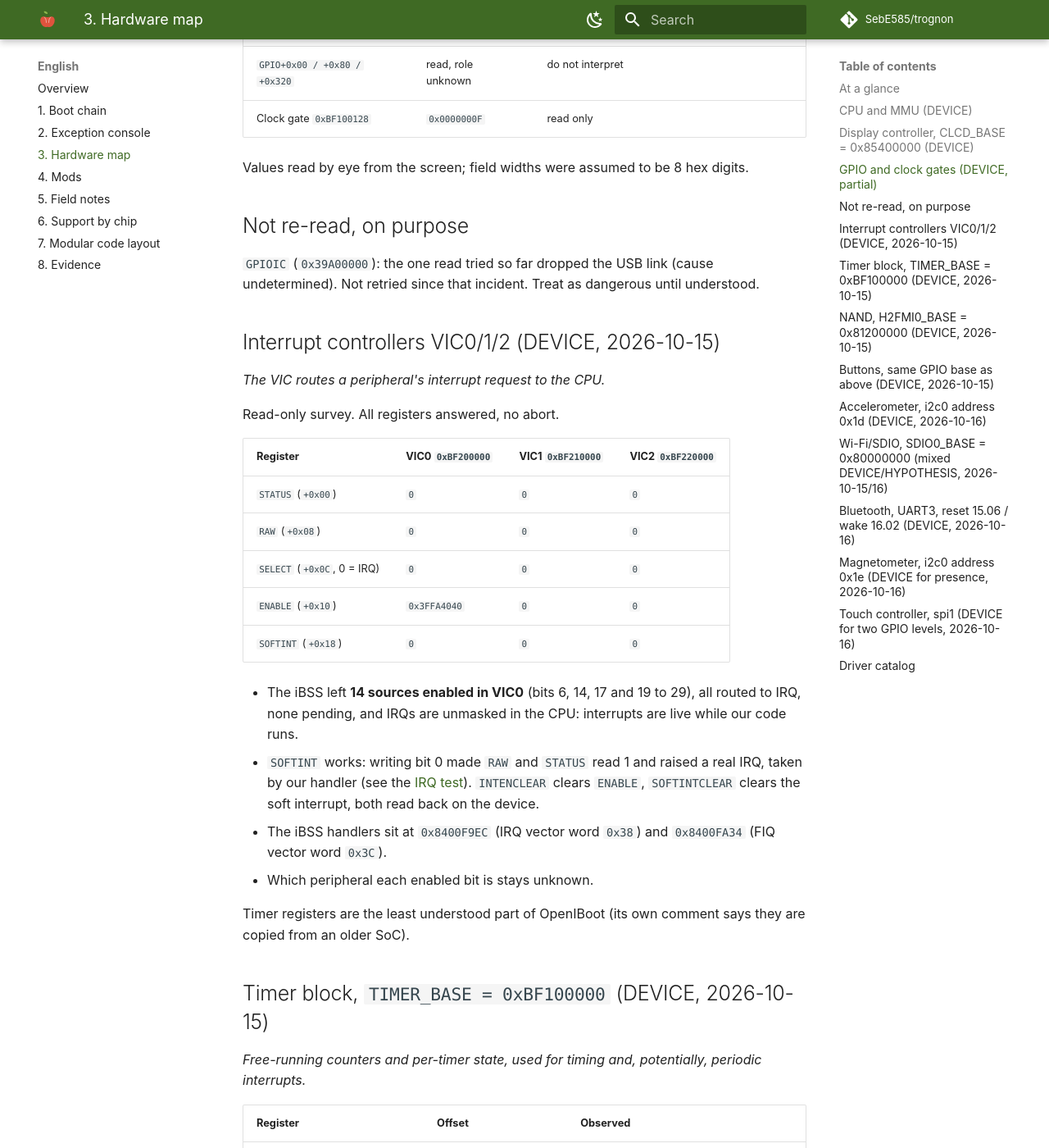
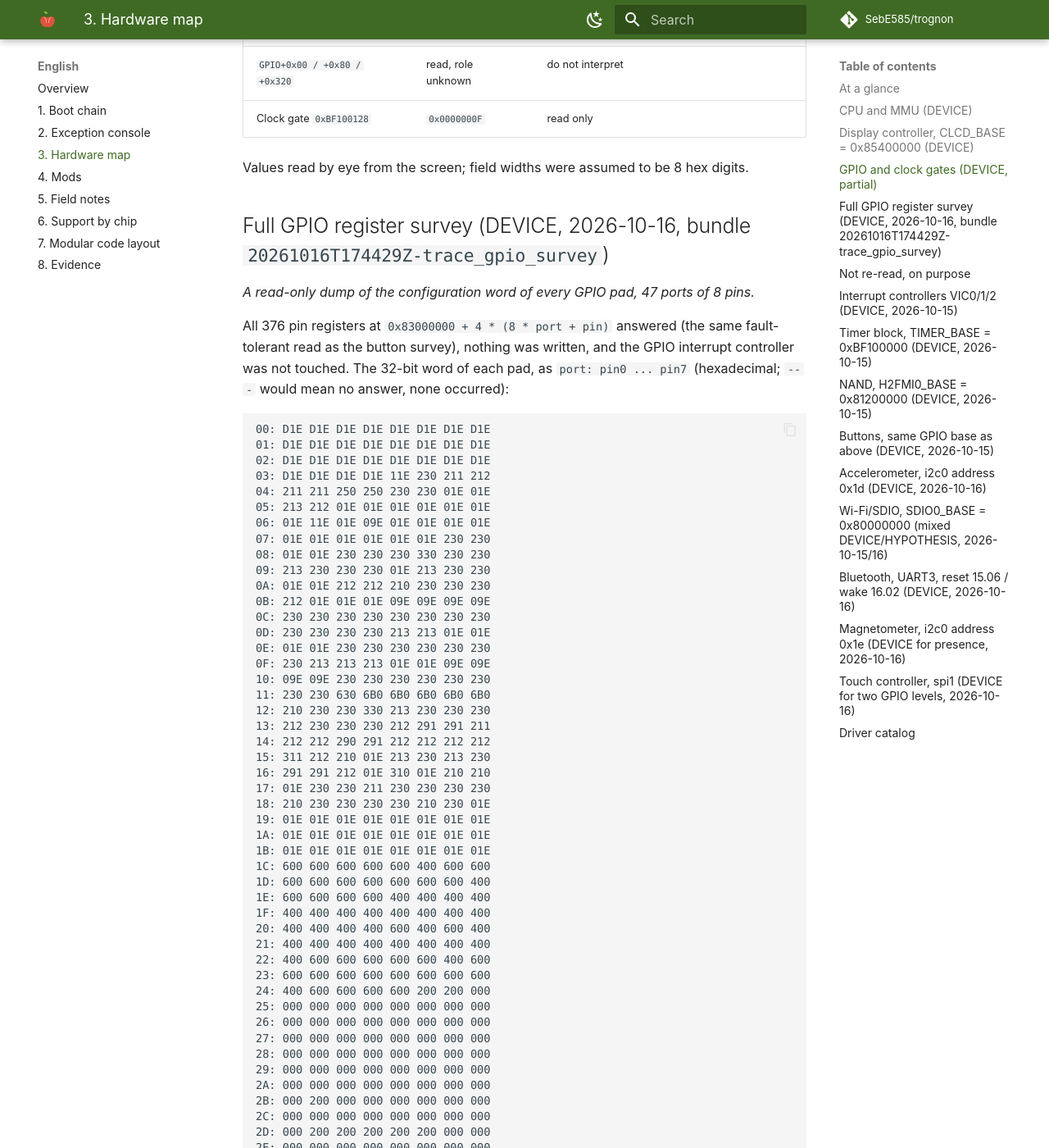
Before and after one commit to SebE585/trognon, an MkDocs documentation site: the page built from docs/en/03-hardware-map.md, in a window 1280 px wide and 1400 px high, scrolled down 3745 px. Shown: the whole window at 82% size. Built offline with MkDocs 1.6.1 and Material for MkDocs 9.7.7, drawn with Linux system fonts in a browser that asks for light colours; comment, search, counter and statistics services are not loaded; some of the changed text lies outside the part shown.

Commit message:
hardware: full GPIO configuration survey (STAGE 43), 376 pad words, layout checked on known pads, SPI1 pads not identified

````diff
--- a/docs/en/03-hardware-map.md
+++ b/docs/en/03-hardware-map.md
@@ -86,6 +86,84 @@ Writing our own panel init is a much larger job (**HYPOTHESIS**, see OpenIBoot `
 | Clock gate `0xBF100128` | `0x0000000F` | read only |
 
 Values read by eye from the screen; field widths were assumed to be 8 hex digits.
+
+## Full GPIO register survey (DEVICE, 2026-10-16, bundle `20261016T174429Z-trace_gpio_survey`)
+
+*A read-only dump of the configuration word of every GPIO pad, 47 ports of 8 pins.*
+
+All 376 pin registers at `0x83000000 + 4 * (8 * port + pin)` answered (the same fault-tolerant read as the button survey),
+nothing was written, and the GPIO interrupt controller was not touched. The 32-bit word of each pad, as `port: pin0 ... pin7`
+(hexadecimal; `---` would mean no answer, none occurred):
+
+```
+00: D1E D1E D1E D1E D1E D1E D1E D1E
+01: D1E D1E D1E D1E D1E D1E D1E D1E
+02: D1E D1E D1E D1E D1E D1E D1E D1E
+03: D1E D1E D1E D1E 11E 230 211 212
+04: 211 211 250 250 230 230 01E 01E
+05: 213 212 01E 01E 01E 01E 01E 01E
+06: 01E 11E 01E 09E 01E 01E 01E 01E
+07: 01E 01E 01E 01E 01E 01E 230 230
+08: 01E 01E 230 230 230 330 230 230
+09: 213 230 230 230 01E 213 230 230
+0A: 01E 01E 212 212 210 230 230 230
+0B: 212 01E 01E 01E 09E 09E 09E 09E
+0C: 230 230 230 230 230 230 230 230
+0D: 230 230 230 230 213 213 01E 01E
+0E: 01E 01E 230 230 230 230 230 230
+0F: 230 213 213 213 01E 01E 09E 09E
+10: 09E 09E 230 230 230 230 230 230
+11: 230 230 630 6B0 6B0 6B0 6B0 6B0
+12: 210 230 230 330 213 230 230 230
+13: 212 230 230 230 212 291 291 211
+14: 212 212 290 291 212 212 212 212
+15: 311 212 210 01E 213 230 213 230
+16: 291 291 212 01E 310 01E 210 210
+17: 01E 230 230 211 230 230 230 230
+18: 210 230 230 230 230 210 230 01E
+19: 01E 01E 01E 01E 01E 01E 01E 01E
+1A: 01E 01E 01E 01E 01E 01E 01E 01E
+1B: 01E 01E 01E 01E 01E 01E 01E 01E
+1C: 600 600 600 600 600 400 600 600
+1D: 600 600 600 600 600 600 600 400
+1E: 600 600 600 600 400 400 400 400
+1F: 400 400 400 400 400 400 400 400
+20: 400 400 400 400 600 400 600 400
+21: 400 400 400 400 400 400 400 400
+22: 400 600 600 600 600 600 400 600
+23: 600 600 600 600 600 600 600 600
+24: 400 600 600 600 600 200 200 000
+25: 000 000 000 000 000 000 000 000
+26: 000 000 000 000 000 000 000 000
+27: 000 000 000 000 000 000 000 000
+28: 000 000 000 000 000 000 000 000
+29: 000 000 000 000 000 000 000 000
+2A: 000 000 000 000 000 000 000 000
+2B: 000 200 000 000 000 000 000 000
+2C: 000 000 000 000 000 000 000 000
+2D: 000 200 200 200 200 200 000 000
+2E: 000 000 000 000 000 000 000 000
+```
+
+Twenty-one distinct values occur. The most common are `000` (75 pads, ports `25` to `2E` and a few others), `230` (66), `01E` (63),
+`600` (38), `400` (31), `D1E` (28, ports `00` to `02` and `03.00` to `03.03`), `212` (15) and `213` (11).
+
+Checks against pads whose use is known from earlier runs, which support the layout the project's I2C code relies on (bit 0 the
+level, bit 1 output enable, `0x210` an input):
+
+| Pad | Known use | Word in the survey | Reading |
+|---|---|---|---|
+| `04.00`, `04.01` | I2C0 SCL, SDA (bit-banged) | `211`, `211` | inputs reading high (pulled up) |
+| `15.06` | Bluetooth reset | `213` | output, level high (STAGE 30 read `1`) |
+| `16.02` | Bluetooth wake | `212` | output, level low (STAGE 30 read `0`) |
+| `14.01` | touch reset | `212` | output, level low |
+| `13.00` | touch chip select (SPI1 CS0) | `212` | output, level low |
+
+What the survey does not give: the pads of the SPI1 clock, data-out and data-in. No group of pads in the map is identified as SPI by a
+known use. Some groups stand out and are only candidates for other interfaces: `11.02` to `11.07` (`630` then `6B0` five times, six pads,
+the size of an SDIO clock, command and four data lines), and ports `1C` to `24` (`400` and `600`, 69 pads). The pad function
+codes themselves are not decoded here. This map is a baseline for later runs, which can show which words change when a peripheral
+is brought up.
 
 ## Not re-read, on purpose
 
````
Also changed, not shown: docs/en/08-evidence.md (+1 -0 lines), docs/research/2026-10-16-touch-n88-preconditions.md (+3 -0 lines), docs/snippets/evidence-table.en.md (+2 -0 lines), docs/snippets/evidence-table.fr.md (+2 -0 lines), 10 other files.
